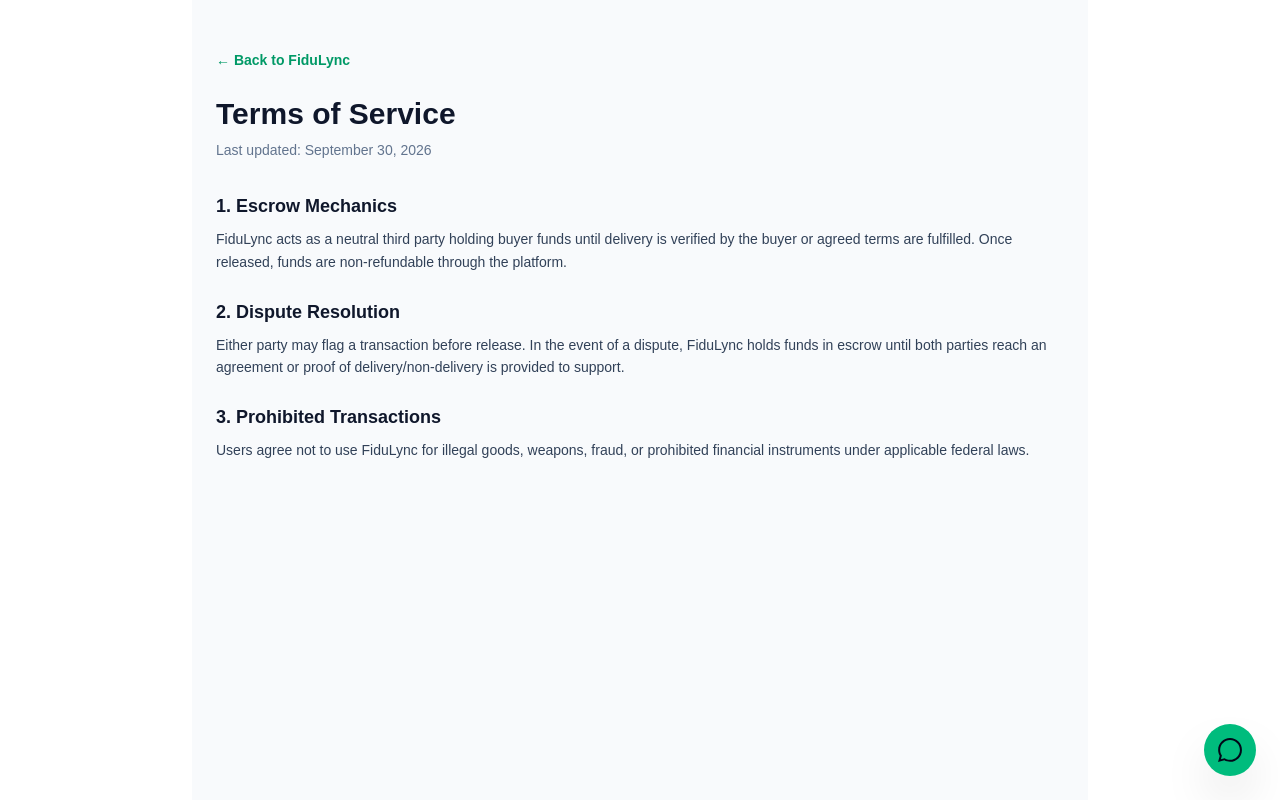
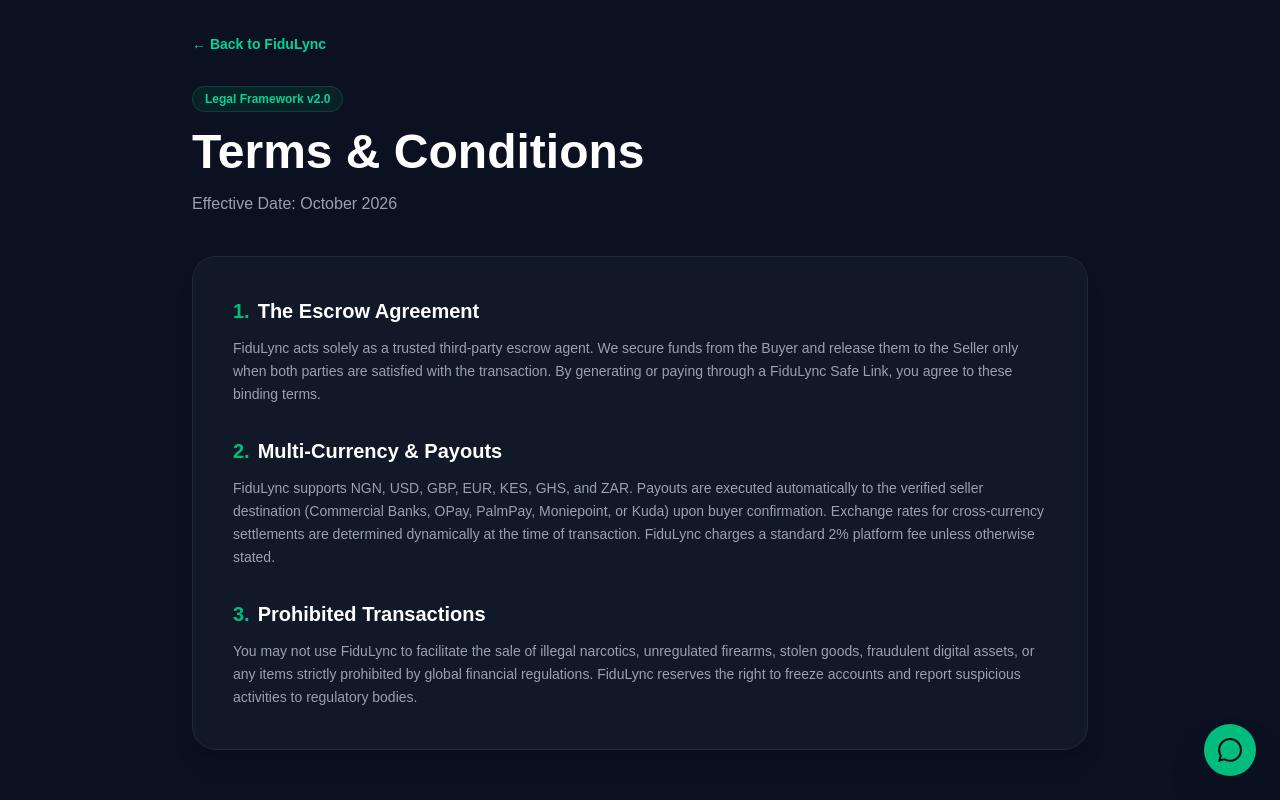
Before and after one commit to ricorapier1-cloud/FiduLync, a Next.js app: page /terms in a window 1280 px wide. Built offline with nearby package versions, Linux system fonts and the light colour scheme.

Commit message:
feat: add robust legal framework, FAQ, and dispute resolution architecture

```diff
--- /dev/null
+++ b/app/disputes/page.tsx
@@ -0,0 +1,46 @@
+import Link from 'next/link'
+
+export default function DisputesPage() {
+  return (
+    <div className="min-h-screen bg-[#0B1120] text-gray-300 font-sans selection:bg-emerald-500/30 p-4 sm:p-8">
+      <div className="max-w-4xl mx-auto">
+        <Link href="/" className="text-emerald-400 text-sm font-bold hover:underline mb-8 inline-block">← Back to FiduLync</Link>
+
+        <div className="mb-10 text-center md:text-left">
+          <span className="inline-block bg-red-500/10 text-red-400 text-xs font-bold px-3 py-1 rounded-full border border-red-500/20 mb-4">
+            24/7 Arbitration Team
+          </span>
+          <h1 className="text-3xl md:text-5xl font-black text-white mb-4">Dispute Center</h1>
+          <p className="text-gray-400 max-w-2xl">If something went wrong with your transaction, your funds are safely locked. Follow the procedure below to initiate a resolution.</p>
+        </div>
+
+        <div className="grid md:grid-cols-3 gap-6 mb-10">
+          <div className="bg-[#111827] p-6 rounded-2xl border border-gray-800 text-center">
+            <div className="text-3xl mb-3">⏸️</div>
+            <h3 className="font-bold text-white mb-2">1. Funds Frozen</h3>
+            <p className="text-xs text-gray-400">Escrow payouts are instantly paused the moment a dispute is opened.</p>
+          </div>
+          <div className="bg-[#111827] p-6 rounded-2xl border border-gray-800 text-center">
+            <div className="text-3xl mb-3">📸</div>
+            <h3 className="font-bold text-white mb-2">2. Upload Evidence</h3>
+            <p className="text-xs text-gray-400">Provide screenshots, tracking numbers, or chat logs to our WhatsApp bot.</p>
+          </div>
+          <div className="bg-[#111827] p-6 rounded-2xl border border-gray-800 text-center">
+            <div className="text-3xl mb-3">⚖️</div>
+            <h3 className="font-bold text-white mb-2">3. Resolution</h3>
+            <p className="text-xs text-gray-400">Our team reviews the data and routes the funds to the rightful owner within 24 hours.</p>
+          </div>
+        </div>
+
+        <div className="bg-[#111827] p-8 rounded-3xl border border-gray-800 text-center">
+          <h2 className="text-2xl font-black text-white mb-4">Open a Ticket Now</h2>
+          <p className="text-sm text-gray-400 mb-8 max-w-lg mx-auto">Have your <strong>FiduLync Safe Link ID</strong> ready. Our arbitration team is available via WhatsApp to resolve your case.</p>
+
+          <button className="bg-emerald-500 text-black font-extrabold py-3 px-8 rounded-xl hover:bg-emerald-400 transition shadow-[0_0_20px_rgba(16,185,129,0.3)]">
+            Chat on WhatsApp
+          </button>
+        </div>
+      </div>
+    </div>
+  )
+}
--- a/app/faq/page.tsx
+++ b/app/faq/page.tsx
@@ -1,21 +1,46 @@
+import Link from 'next/link'
+
 export default function FAQPage() {
   const faqs = [
-    { q: "What happens if the seller sends a fake or damaged item?", a: "Do NOT click 'Confirm Delivery'. Click the 'Raise Dispute' button immediately. This freezes the funds in our secure vault. Our administrative team will review the case, and if the seller is at fault, your money will be refunded in full." },
-    { q: "How much does FiduLync charge?", a: "FiduLync charges a flat 2% platform fee, deducted automatically from the payout sent to the seller." },
-    { q: "How long do payouts take?", a: "Once a buyer confirms delivery, the payout is triggered instantly via the Paystack Transfer API. The funds usually reflect in the seller's Nigerian bank account within seconds." },
-    { q: "Is FiduLync liable if a transaction goes wrong?", a: "No. FiduLync strictly provides the software to lock funds. We protect your money, but we are not responsible for the actual items being traded. Using our escrow ensures the seller doesn't get paid until you are satisfied." }
+    {
+      q: "How does the Escrow Shield work?",
+      a: "The buyer pays FiduLync. We lock the money in a secure vault. The seller delivers the product/service. The buyer confirms receipt, and we instantly route the funds to the seller's bank or digital wallet."
+    },
+    {
+      q: "Which banks and wallets are supported for seller payouts?",
+      a: "We support all major commercial banks, plus leading digital wallets including OPay, PalmPay, Moniepoint, and Kuda Bank for instant micro-settlements."
+    },
+    {
+      q: "What happens if the buyer lies about not receiving the item?",
+      a: "Sellers are protected. If a buyer claims non-delivery, FiduLync automatically pauses the refund. The seller simply provides proof of delivery/shipping (or digital logs) in the Dispute Center, and our arbitration team will release the funds to the seller."
+    },
+    {
+      q: "How long can funds be held in Escrow?",
+      a: "Funds are held securely for up to 14 days. If the buyer does not confirm or dispute within the agreed delivery window, the funds are automatically released to the seller."
+    }
   ]
 
   return (
-    <div className="min-h-screen bg-[#0B1120] text-gray-300 p-8 sm:p-16">
-      <div className="max-w-3xl mx-auto space-y-8">
-        <h1 className="text-3xl font-black text-white mb-8">Frequently Asked Questions</h1>
-        {faqs.map((faq, i) => (
-          <div key={i} className="bg-[#111827] border border-gray-800 p-6 rounded-2xl">
-            <h3 className="text-lg font-bold text-white mb-2">{faq.q}</h3>
-            <p className="text-gray-400">{faq.a}</p>
-          </div>
-        ))}
+    <div className="min-h-screen bg-[#0B1120] text-gray-300 font-sans selection:bg-emerald-500/30 p-4 sm:p-8">
+      <div className="max-w-4xl mx-auto">
+        <Link href="/" className="text-emerald-400 text-sm font-bold hover:underline mb-8 inline-block">← Back to FiduLync</Link>
+
+        <div className="mb-10">
+          <span className="inline-block bg-[#0ea5e9]/10 text-[#0ea5e9] text-xs font-bold px-3 py-1 rounded-full border border-[#0ea5e9]/20 mb-4">
+            Platform Guidelines
+          </span>
+          <h1 className="text-3xl md:text-5xl font-black text-white mb-4">Rules & FAQ</h1>
+          <p className="text-gray-400">Everything you need to know about trading safely on FiduLync.</p>
+        </div>
+
+        <div className="space-y-4">
+          {faqs.map((faq, i) => (
+            <div key={i} className="bg-[#111827] p-6 rounded-2xl border border-gray-800 shadow-sm transition hover:border-gray-700">
+              <h3 className="text-lg font-bold text-white mb-2">{faq.q}</h3>
+              <p className="text-sm text-gray-400">{faq.a}</p>
+            </div>
+          ))}
+        </div>
       </div>
     </div>
   )
--- a/app/terms/page.tsx
+++ b/app/terms/page.tsx
@@ -2,27 +2,41 @@
 
 export default function TermsPage() {
   return (
-    <main className="min-h-screen bg-slate-50 text-slate-900 px-6 py-12 max-w-4xl mx-auto font-sans">
-      <Link href="/" className="text-emerald-600 font-semibold text-sm hover:underline">← Back to FiduLync</Link>
-      <h1 className="text-3xl font-bold mt-6 mb-2">Terms of Service</h1>
-      <p className="text-sm text-slate-500 mb-8">Last updated: September 30, 2026</p>
+    <div className="min-h-screen bg-[#0B1120] text-gray-300 font-sans selection:bg-emerald-500/30 p-4 sm:p-8">
+      <div className="max-w-4xl mx-auto">
+        <Link href="/" className="text-emerald-400 text-sm font-bold hover:underline mb-8 inline-block">← Back to FiduLync</Link>
 
-      <div className="space-y-6 text-slate-700 text-sm leading-relaxed">
+        <div className="mb-10">
+          <span className="inline-block bg-emerald-500/10 text-emerald-400 text-xs font-bold px-3 py-1 rounded-full border border-emerald-500/20 mb-4">
+            Legal Framework v2.0
+          </span>
+          <h1 className="text-3xl md:text-5xl font-black text-white mb-4">Terms & Conditions</h1>
+          <p className="text-gray-400">Effective Date: October 2026</p>
+        </div>
+
+        <div className="space-y-8 bg-[#111827] p-6 md:p-10 rounded-3xl border border-gray-800 shadow-xl">
           <section>
-          <h2 className="text-lg font-bold text-slate-900 mb-2">1. Escrow Mechanics</h2>
-          <p>FiduLync acts as a neutral third party holding buyer funds until delivery is verified by the buyer or agreed terms are fulfilled. Once released, funds are non-refundable through the platform.</p>
+            <h2 className="text-xl font-bold text-white mb-3 flex items-center"><span className="text-emerald-500 mr-2">1.</span> The Escrow Agreement</h2>
+            <p className="text-sm text-gray-400 leading-relaxed">
+              FiduLync acts solely as a trusted third-party escrow agent. We secure funds from the Buyer and release them to the Seller only when both parties are satisfied with the transaction. By generating or paying through a FiduLync Safe Link, you agree to these binding terms.
+            </p>
           </section>
 
           <section>
-          <h2 className="text-lg font-bold text-slate-900 mb-2">2. Dispute Resolution</h2>
-          <p>Either party may flag a transaction before release. In the event of a dispute, FiduLync holds funds in escrow until both parties reach an agreement or proof of delivery/non-delivery is provided to support.</p>
+            <h2 className="text-xl font-bold text-white mb-3 flex items-center"><span className="text-emerald-500 mr-2">2.</span> Multi-Currency & Payouts</h2>
+            <p className="text-sm text-gray-400 leading-relaxed">
+              FiduLync supports NGN, USD, GBP, EUR, KES, GHS, and ZAR. Payouts are executed automatically to the verified seller destination (Commercial Banks, OPay, PalmPay, Moniepoint, or Kuda) upon buyer confirmation. Exchange rates for cross-currency settlements are determined dynamically at the time of transaction. FiduLync charges a standard 2% platform fee unless otherwise stated.
+            </p>
           </section>
 
           <section>
-          <h2 className="text-lg font-bold text-slate-900 mb-2">3. Prohibited Transactions</h2>
-          <p>Users agree not to use FiduLync for illegal goods, weapons, fraud, or prohibited financial instruments under applicable federal laws.</p>
+            <h2 className="text-xl font-bold text-white mb-3 flex items-center"><span className="text-emerald-500 mr-2">3.</span> Prohibited Transactions</h2>
+            <p className="text-sm text-gray-400 leading-relaxed">
+              You may not use FiduLync to facilitate the sale of illegal narcotics, unregulated firearms, stolen goods, fraudulent digital assets, or any items strictly prohibited by global financial regulations. FiduLync reserves the right to freeze accounts and report suspicious activities to regulatory bodies.
+            </p>
           </section>
         </div>
-    </main>
+      </div>
+    </div>
   )
 }
```
Lines whose indentation alone changed are shown as unchanged.
